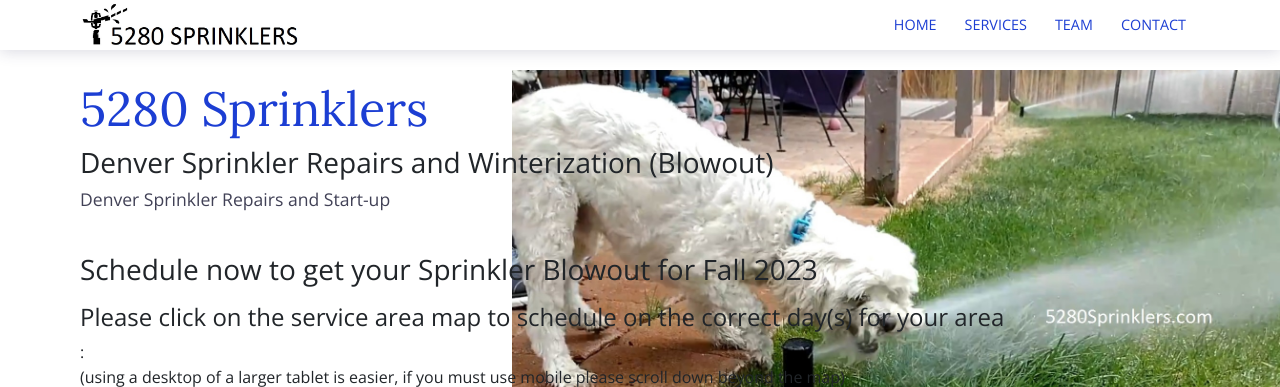
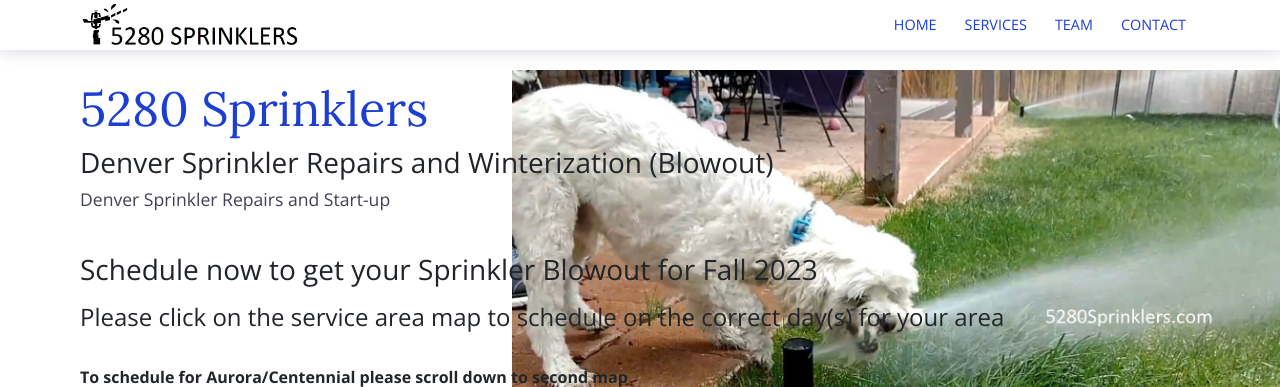
Before and after one commit to xhanuman/5280, a Jekyll site: the page built from index.md, in a window 1280 px wide and 900 px high, cut to the strip 0-387 px from the top of the window. Built offline with Jekyll 4.4.1, drawn with Linux system fonts in a browser that asks for light colours.

Commit message:
rem use link
rem

```diff
--- a/index.md
+++ b/index.md
@@ -11,7 +11,7 @@ bodyClass: page-home
     <br>
       <h3>Schedule now to get your Sprinkler Blowout for Fall 2023</h3>
       <p>
-          <h4>Please click on the service area map to schedule on the correct day(s) for your area</h4>:<br>(using a desktop of a larger tablet is easier, if you must use mobile please scroll down beyond the map)<br>
+          <h4>Please click on the service area map to schedule on the correct day(s) for your area</h4><br>
           <strong>To schedule for Aurora/Centennial please scroll down to second map</strong>
 <div class="svg-container">
     <!-- Embedding the SVG image using an object tag -->
```
